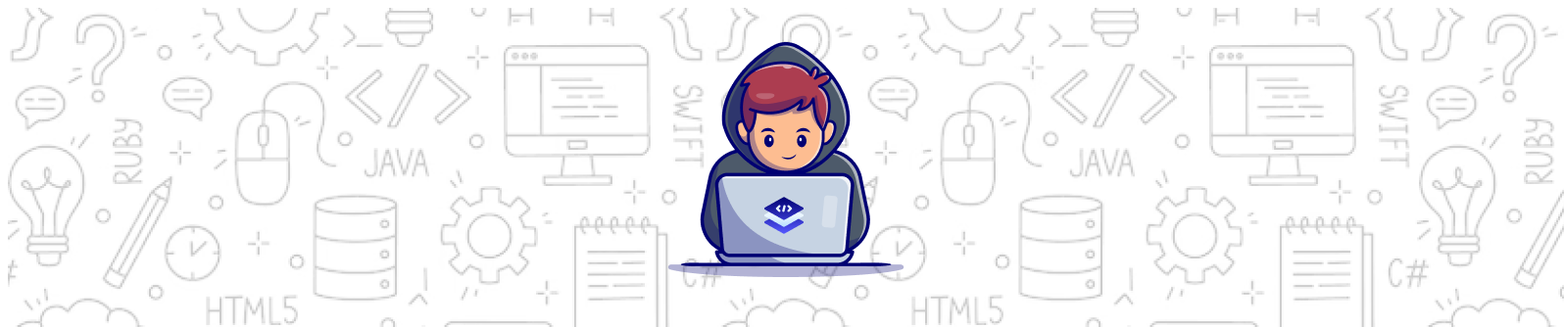
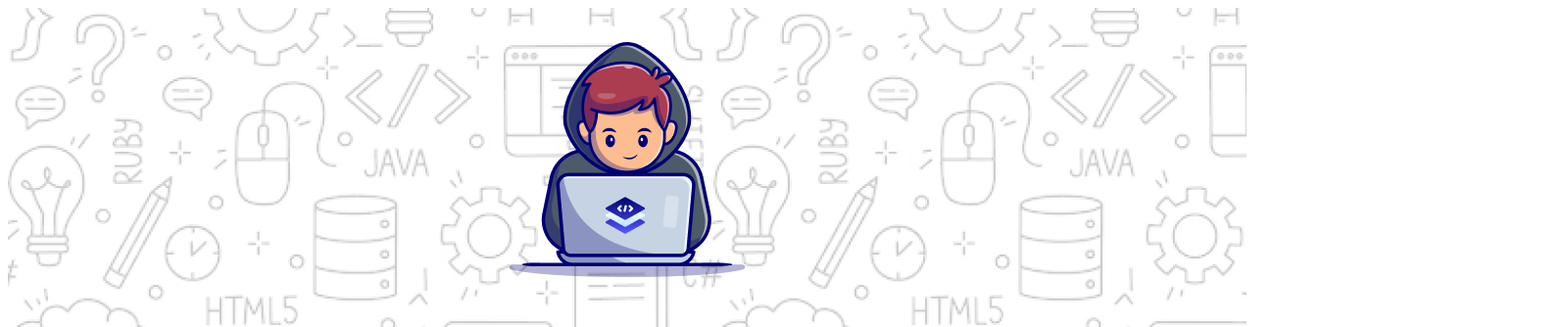
Before and after one commit to MuktadinTorongo/assignment-_1, a plain HTML site: page index.html in a window 1280 px wide. Shown: the top 334 px of the page at 98% size, 1596 px wide, since content can reach past the window. Drawn offline with Linux system fonts and the light colour scheme; a web font is replaced by a local one.

Commit message:
Added some corrections

```diff
--- a/styles/style.css
+++ b/styles/style.css
@@ -9,7 +9,7 @@
 /* Header related styles */
 header{
     background-image: url(../assets/Hero-bg.png);
-    width: 1588px;
+    width: auto;
     height: 652px;
 }
 .banner-container{
```
